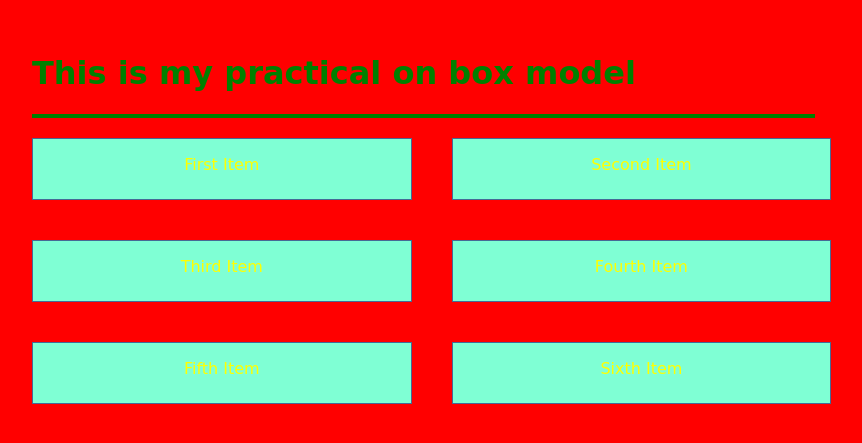
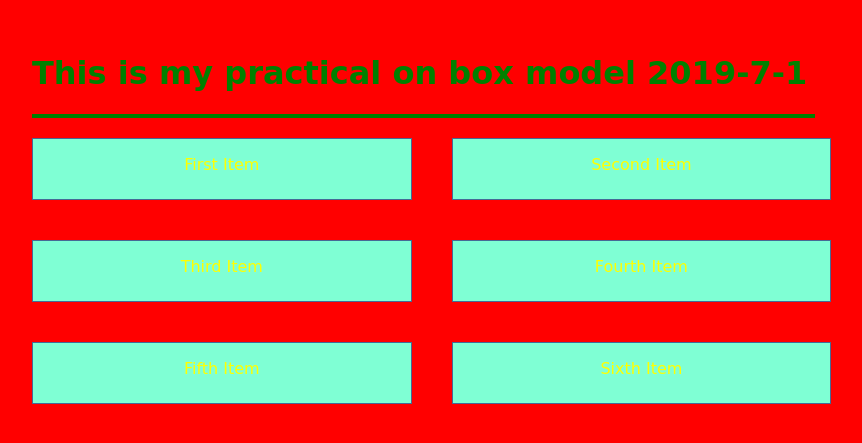
Before and after one commit to tigerscave/mamadou-markup-diary2, a plain HTML site: page rectangle_page.html in a window 1280 px wide. Shown: the part 135-578 px from the top of the page, without its empty margins (156-1018 px from the left). Drawn offline with Linux system fonts and the light colour scheme.

Commit message:
add date

```diff
--- a/rectangle_page.html
+++ b/rectangle_page.html
@@ -6,7 +6,7 @@
     <link rel="stylesheet" href="rectangle_page.css" />
 </head>
 <body translate="no">
-    <h1 id="info">This is my practical on box model</h1>
+    <h1 id="info">This is my practical on box model 2019-7-1</h1>
     <hr>
     <div class="rectangle">
     <p>First Item</p>
```
